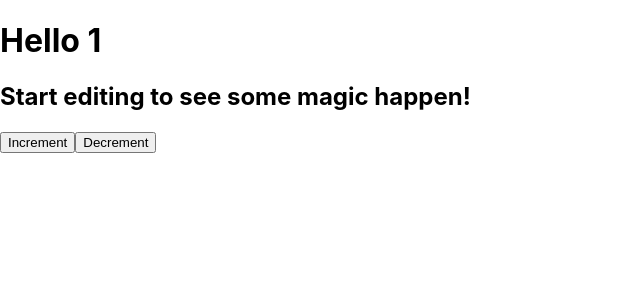
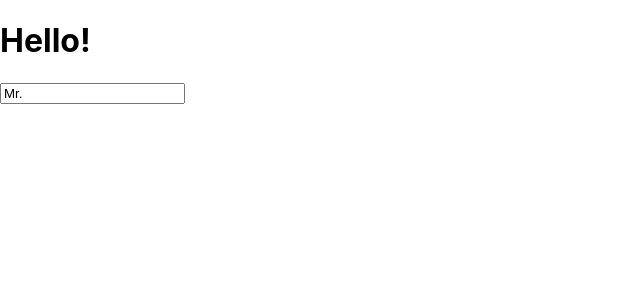
Before and after one commit to rkdls8268/react_hooks, a React (Create React App) app in the folder react_hooks/: page / in a window 1280 px wide. Shown: the top 300 px of the page, without its empty margins (0-640 px from the left). Built offline with nearby package versions, Linux system fonts and the light colour scheme.

Commit message:
add: useInput

```diff
--- /dev/null
+++ b/react_hooks/src/hooks/useInput.js
@@ -0,0 +1,25 @@
+import React, { useState } from "react";
+
+const useInput = (initialValue) => {
+    const [value, setValue] = useState(initialValue);
+    const onChange = event => {
+        console.log(event.target);
+    };
+    return { value, onChange };
+    /* return value; 와 return {value} 의 차이점
+    {value}는 {value: value} 의 형태로 반환해준다.
+    */
+}
+
+const App = () => {
+    const name = useInput('Mr.');
+    return (
+        <div>
+            <h1>Hello!</h1>
+            <input placeholder="Name" {...name}></input>
+            {/* value={name.value} onChange={name.onChange} 는 {...name} 과 같이 쓸 수 있음 => unpack*/}
+        </div>
+    )
+};
+
+export default App;
--- a/react_hooks/src/index.js
+++ b/react_hooks/src/index.js
@@ -2,7 +2,7 @@ import React from 'react';
 import ReactDOM from 'react-dom';
 import './index.css';
 // import App from './App';
-import App from './hooks/useState';
+import App from './hooks/useInput';
 import reportWebVitals from './reportWebVitals';
 
 ReactDOM.render(
```
